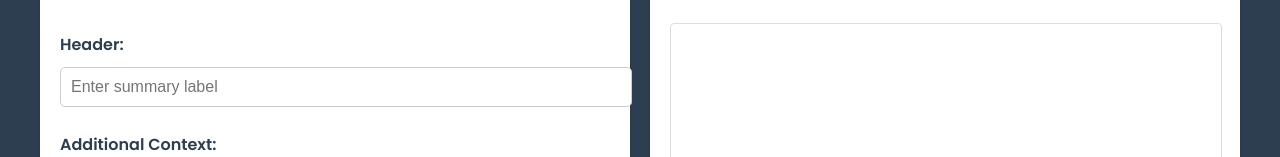
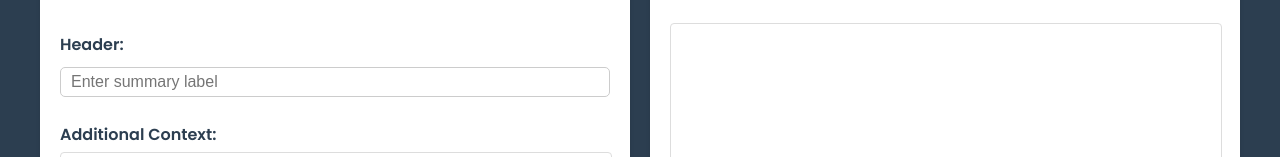
Before and after one commit to shivambajaj5329/MindMap.ai-frontend, a React (Create React App) app: page /patient/1 in a window 1280 px wide. Shown: the part 218-375 px from the top of the page. Built offline with nearby package versions, Linux system fonts and the light colour scheme; no server answers; the database is empty; sample sign-in values are in the browser's storage.

Commit message:
updated app to include these

```diff
--- a/src/components/PatientInstance.js
+++ b/src/components/PatientInstance.js
@@ -187,16 +187,17 @@ function PatientInstance() {
               {file && <p className="file-name">{file.name}</p>}
             </div>
             <div>
-              <label htmlFor="summaryLabel" className="header-header">Header:</label>
+  <label htmlFor="summaryLabel" className="context-header">Header:</label>
   <input
   type="text"
   id="summaryLabel"
   placeholder="Enter summary label"
   value={summaryLabel}
   onChange={handleLabelChange}
-                className="header-input-head"
+  className="head-input"
 />
 </div>
+
             <div>
               <label htmlFor="context" className="context-header">Additional Context:</label>
               <textarea
--- a/src/components/css/PatientInstance.css
+++ b/src/components/css/PatientInstance.css
@@ -170,6 +170,30 @@ body, html {
   cursor: not-allowed;
 }
 
+.patient-instance .head-textarea {
+  width: 100%;
+  font-size: 14px;
+  color: #2c3e50;
+  height: 30px; /* Adjust this value to make it smaller */
+  padding: 5px;
+  border: 1px solid #ddd;
+  border-radius: 4px;
+  resize: none; /* Prevent resizing */
+}
+
+.patient-instance .head-input {
+  width: 100%;
+  font-size: 14px;
+  color: #2c3e50;
+  height: 30px;
+  padding: 5px;
+  border: 1px solid #ddd;
+  border-radius: 4px;
+  box-sizing: border-box;
+}
+
+
+
 .patient-instance .error-message {
   color: #dc3545;
   margin-top: 10px;
```
Lines whose indentation alone changed are shown as unchanged.
